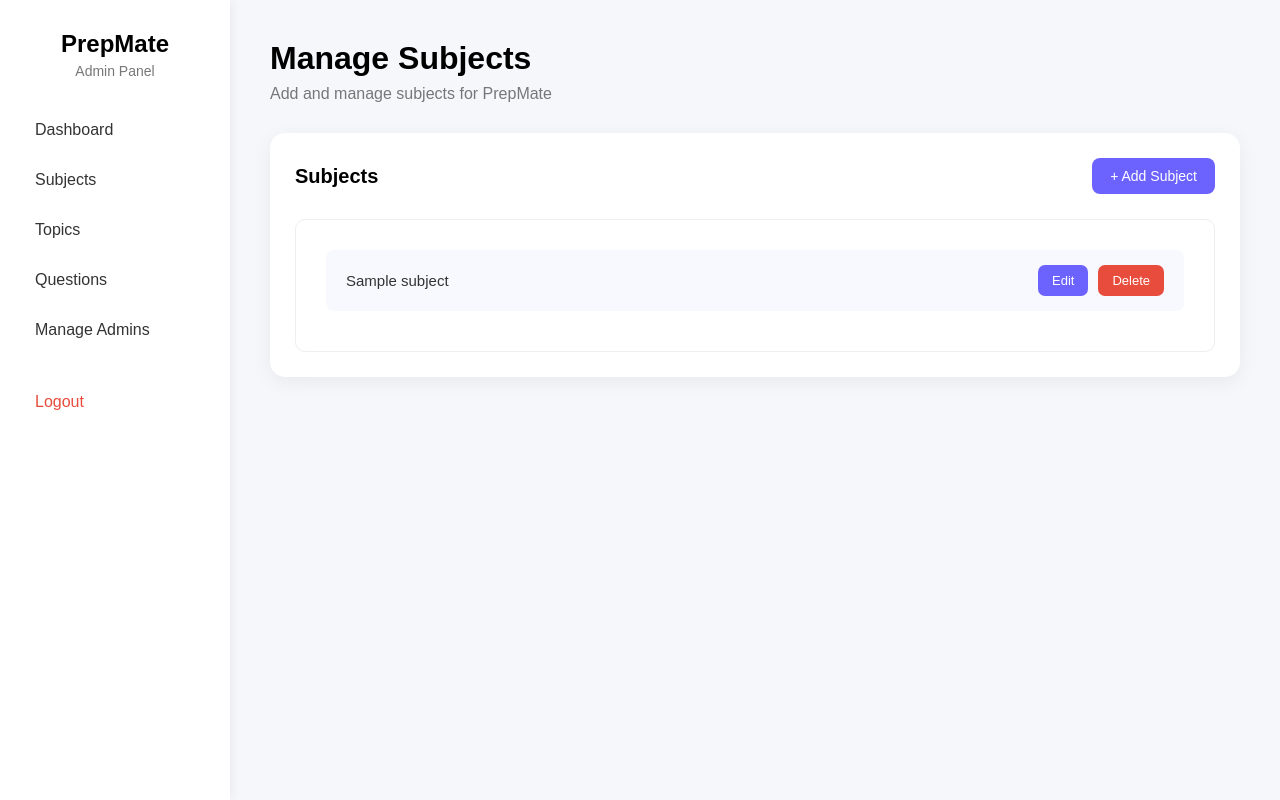
After one commit to Swarangi-Sonawane/interviewprep, a Flask app: page /admin/subjects in a window 1280 px wide. The commit adds this page. Run offline with Flask 3, Linux system fonts and the light colour scheme; a database or web service that is not in the repository returns one stand-in record (values such as "Sample title"); some libraries are stand-ins or nearby versions.

Commit message:
add manage subjects functionality

```diff
--- a/app.py
+++ b/app.py
@@ -5,6 +5,7 @@ from routes.register import register
 from routes.subject import subject
 from admin.admin_login import admin_login
 from admin.dashboard import dashboard
+from admin.subjects import subjects
 app=Flask(__name__)
 app.secret_key="prepmate-secret-key"
 app.register_blueprint(home)
@@ -13,5 +14,6 @@ app.register_blueprint(register)
 app.register_blueprint(subject)
 app.register_blueprint(admin_login)
 app.register_blueprint(dashboard)
+app.register_blueprint(subjects)
 if __name__ == "__main__":
     app.run(debug=True)
--- /dev/null
+++ b/static/css/admin/subjects.css
@@ -0,0 +1,314 @@
+* {
+    margin: 0;
+    padding: 0;
+    box-sizing: border-box;
+}
+
+body {
+    font-family: Arial, sans-serif;
+    background-color: #f5f7fb;
+}
+
+/* Sidebar */
+.sidebar {
+    position: fixed;
+    left: 0;
+    top: 0;
+    width: 230px;
+    height: 100vh;
+    background-color: white;
+    padding: 30px 20px;
+    box-shadow: 2px 0 10px rgba(0, 0, 0, 0.05);
+}
+
+.sidebar h2 {
+    text-align: center;
+    margin-bottom: 5px;
+}
+
+.admin-title {
+    text-align: center;
+    color: #777;
+    font-size: 14px;
+    margin-bottom: 30px;
+}
+
+.sidebar a {
+    display: block;
+    text-decoration: none;
+    color: #333;
+    padding: 12px 15px;
+    margin-bottom: 8px;
+    border-radius: 8px;
+}
+
+.sidebar a:hover {
+    background-color: #f0efff;
+    color: #6c63ff;
+}
+
+.sidebar .logout {
+    margin-top: 30px;
+    color: #e74c3c;
+}
+
+/* Main Content */
+.main-content {
+    margin-left: 230px;
+    padding: 40px;
+}
+
+/* Top Section */
+.top-section {
+    margin-bottom: 30px;
+}
+
+.top-section h1 {
+    margin-bottom: 8px;
+}
+
+.top-section p {
+    color: #777;
+}
+
+/* Subjects Section */
+.subjects-section {
+    background-color: white;
+    padding: 25px;
+    border-radius: 15px;
+    box-shadow: 0 5px 20px rgba(0, 0, 0, 0.06);
+}
+
+/* Section Header */
+.section-header {
+    display: flex;
+    justify-content: space-between;
+    align-items: center;
+    margin-bottom: 25px;
+}
+
+.section-header h2 {
+    font-size: 20px;
+}
+
+/* Add Subject Button */
+.section-header button {
+    padding: 10px 18px;
+    border: none;
+    border-radius: 8px;
+    background-color: #6c63ff;
+    color: white;
+    font-size: 14px;
+    cursor: pointer;
+}
+
+.section-header button:hover {
+    background-color: #574fd6;
+}
+
+/* Subjects Table */
+.subjects-table {
+    padding: 30px;
+    text-align: center;
+    color: #777;
+    border: 1px solid #eee;
+    border-radius: 10px;
+}
+
+/* Mobile */
+@media (max-width: 768px) {
+    .sidebar {
+        position: relative;
+        width: 100%;
+        height: auto;
+        padding: 20px;
+    }
+    .sidebar a {
+        display: inline-block;
+        margin-right: 5px;
+    }
+
+    .main-content {
+        margin-left: 0;
+        padding: 25px 20px;
+    }
+
+    .section-header {
+        align-items: flex-start;
+        gap: 15px;
+        flex-wrap: wrap;
+    }
+
+}
+/* Add Subject Form */
+
+.add-subject-form {
+    display: none;
+    margin-bottom: 25px;
+}
+
+.add-subject-form h3 {
+    margin-bottom: 15px;
+}
+
+.add-subject-form input {
+    padding: 10px;
+    width: 100%;
+    max-width: 400px;
+    border: 1px solid #ddd;
+    border-radius: 8px;
+    margin-bottom: 10px;
+}
+
+.add-subject-form button {
+    padding: 10px 18px;
+    border: none;
+    border-radius: 8px;
+    background-color: #6c63ff;
+    color: white;
+    cursor: pointer;
+}
+
+/* Subject Item */
+.subject-item {
+    background-color: #f8f8ff;
+    padding: 15px 20px;
+    margin-bottom: 10px;
+    border-radius: 1px solid #eee;
+    border-radius: 8px;
+    text-align: left;
+    color: #333;
+    font-size: left;
+}
+
+.subject-item:hover {
+    background-color: #f0efff;
+}
+
+.subjects-table{
+    margin-top: 10px;
+}
+
+/* Subject Item */
+
+.subject-item {
+    display: flex;
+    justify-content: space-between;
+    align-items: center;
+    padding: 15px 20px;
+    margin-bottom: 10px;
+    background-color: #f8f8ff;
+    border-radius: 8px;
+    color: #333;
+    font-size: 15px;
+}
+
+/* Subject Actions */
+.subject-action {
+    display: flex;
+    gap: 10px;
+}
+
+/* Edit Button */
+.edit-btn {
+    padding: 8px 14px;
+    border: none;
+    border-radius: 7px;
+    background-color: #6c63ff;
+    color: white;
+    font-size: 13px;
+    cursor: pointer;
+}
+
+/* Delete Button */
+.delete-btn {
+    padding: 8px 14px;
+    border: none;
+    border-radius: 7px;
+    background-color: #e74c3c;
+    color: white;
+    font-size: 13px;
+    cursor: pointer;
+}
+
+.edit-btn:hover {
+    background-color: #574fd6;
+}
+
+.delete-btn:hover {
+    background-color: #c0392b;
+}
+
+/* Edit Subject Modal */
+
+.edit-modal {
+    display: none;
+    position: fixed;
+    top: 0;
+    left: 0;
+    width: 100%;
+    height: 100%;
+    background-color: rgba(0, 0, 0, 0.35);
+    justify-content: center;
+    align-items: center;
+    z-index: 1000;
+}
+
+.edit-modal-content {
+    width: 400px;
+    max-width: 90%;
+    background-color: white;
+    padding: 25px;
+    border-radius: 15px;
+    box-shadow: 0 10px 30px rgba(0, 0, 0, 0.15);
+}
+
+.edit-modal-content h2 {
+    margin-bottom: 8px;
+}
+
+.edit-modal-content p {
+    color: #777;
+    margin-bottom: 20px;
+}
+
+.edit-modal-content input[type="text"] {
+    width: 100%;
+    padding: 11px;
+    border: 1px solid #ddd;
+    border-radius: 8px;
+    font-size: 14px;
+    margin-bottom: 20px;
+}
+
+.edit-modal-actions {
+    display: flex;
+    justify-content: flex-end;
+    gap: 10px;
+}
+
+.cancel-btn {
+    padding: 10px 16px;
+    border: 1px solid #ddd;
+    border-radius: 8px;
+    background-color: white;
+    color: #555;
+    cursor: pointer;
+}
+
+.save-edit-btn {
+    padding: 10px 16px;
+    border: none;
+    border-radius: 8px;
+    background-color: #6c63ff;
+    color: white;
+    cursor: pointer;
+}
+
+.save-edit-btn:hover {
+    background-color: #574fd6;
+}
+
+.cancel-btn:hover {
+    background-color: #f5f5f5;
+}
--- a/templates/admin/dashboard.html
+++ b/templates/admin/dashboard.html
@@ -13,7 +13,7 @@
         <h2>PrepMate</h2>
         <p class="admin-title">Admin Panel</p>
         <a href="#">Dashboard</a>
-        <a href="#">Subjects</a>
+        <a href="{{url_for('subjects.subjects_page')}}">Subjects</a>
         <a href="#">Topics</a>
         <a href="#">Questions</a>
         <a href="#">Manage Admins</a>
--- /dev/null
+++ b/templates/admin/subjects.html
@@ -0,0 +1,119 @@
+<!DOCTYPE html>
+<html lang="en">
+
+<head>
+    <meta charset="UTF-8">
+    <meta name="viewport" content="width=device-width, initial-scale=1.0">
+    <title>Manage Subjects - PrepMate</title>
+    <link rel="stylesheet" href="{{ url_for('static', filename='css/admin/subjects.css') }}">
+
+</head>
+
+<body>
+    <!-- Sidebar -->
+    <aside class="sidebar">
+        <h2>PrepMate</h2>
+        <p class="admin-title">Admin Panel</p>
+        <a href="{{ url_for('dashboard.dashboard_page') }}">Dashboard</a>
+        <a href="{{ url_for('subjects.subjects_page') }}">Subjects</a>
+        <a href="#">Topics</a>
+        <a href="#">Questions</a>
+        <a href="#">Manage Admins</a>
+        <a href="#" class="logout">Logout</a>
+    </aside>
+    <!-- Main Content -->
+    <main class="main-content">
+        <div class="top-section">
+            <h1>Manage Subjects</h1>
+            <p>Add and manage subjects for PrepMate</p>
+        </div>
+        <!-- Subjects Section -->
+        <div class="subjects-section">
+            <div class="section-header">
+                <h2>Subjects</h2>
+                <button type="button" onclick="showForm()">+ Add Subject</button>
+            </div>
+            <!--sub form-->
+            <form method="POST" id="add-subject-form" class="add-subject-form">
+                <!--<h3>Add Subject</h3>-->
+                <input type="text" name="s_name" placeholder="Enter subject name" required>
+                <button type="submit">Save Subject</button>
+            </form>
+
+            <div class="subjects-table">
+                {% if subjects %}
+                {% for subject in subjects %}
+                <div class="subject-item">
+                    <span>{{subject[1]}}</span>
+                    <div class="subject-action">
+
+                        <button type="button" class="edit-btn"
+                            onclick="editSubject('{{subject[0]}}','{{subject[1]}}')">Edit</button>
+
+                        <button type="button" class="delete-btn"
+                            onclick="deleteSubject('{{ subject[0] }}','{{ subject[1] }}')">Delete</button>
+                    </div>
+                </div>
+                {% endfor %}
+                {% else %}
+                <p>No subject added yet.</p>
+                {% endif %}
+            </div>
+        </div>
+        <!-- Edit Subject Modal -->
+        <div id="edit-modal" class="edit-modal">
+            <div class="edit-modal-content">
+                <h2>Edit Subject</h2>
+                <p>Update the subject name</p>
+                <form method="POST" action="{{ url_for('subjects.edit_subject') }}">
+                    <input type="hidden" id="edit-subject-id" name="sid">
+                    <input type="text" id="edit-subject-name" name="s_name" placeholder="Enter subject name" required>
+                    <div class="edit-modal-actions">
+                        <button type="button" class="cancel-btn" onclick="closeEditModal()">Cancel</button>
+                        <button type="submit" class="save-edit-btn">Save Changes</button>
+                    </div>
+                </form>
+            </div>
+        </div>
+        <!-- Delete Subject Modal -->
+        <div id="delete-modal" class="edit-modal">
+            <div class="edit-modal-content">
+                <h2>Delete Subject</h2>
+                <p id="delete-message">Are you sure you want to delete this subject?</p>
+                <div class="edit-modal-actions">
+                    <button type="button" class="cancel-btn" onclick="closeDeleteModal()">Cancel</button>
+                    <form method="POST" action="{{ url_for('subjects.delete_subject') }}">
+                        <input type="hidden" id="delete-subject-id" name="sid">
+                        <button type="submit" class="delete-btn">Delete</button>
+                    </form>
+                </div>
+            </div>
+        </div>
+    </main>
+    <script>
+        function showForm() {
+            document.getElementById("add-subject-form").style.display = "block";
+        }
+
+        function editSubject(subjectId, subjectName) {
+            document.getElementById("edit-subject-id").value = subjectId;
+            document.getElementById("edit-subject-name").value = subjectName;
+            document.getElementById("edit-modal").style.display = "flex";
+        }
+        function closeEditModal() {
+            document.getElementById("edit-modal").style.display = "none";
+        }
+
+        function deleteSubject(subjectId, subjectName) {
+            document.getElementById("delete-subject-id").value = subjectId;
+            document.getElementById("delete-message").innerText =
+                "Are you sure you want to delete " + subjectName + "?";
+            document.getElementById("delete-modal").style.display = "flex";
+        }
+        function closeDeleteModal() {
+            document.getElementById("delete-modal").style.display = "none";
+        }
+    </script>
+</body>
+
+</html>
```
Also changed, not shown: admin/subjects.py (added, +45 -0 lines), routes/login.py (+16 -13 lines), routes/register.py (+5 -3 lines), templates/register.html (+13 -0 lines).
